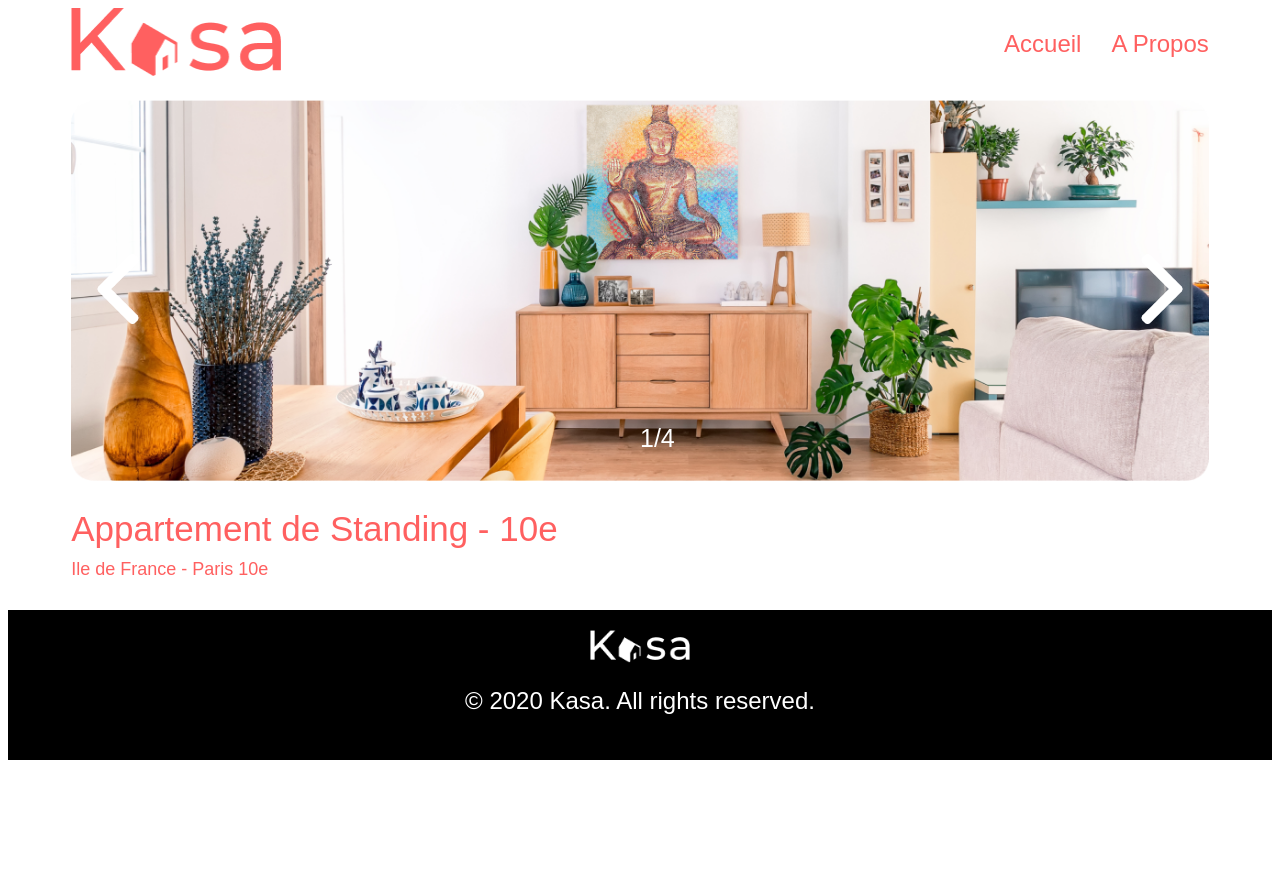
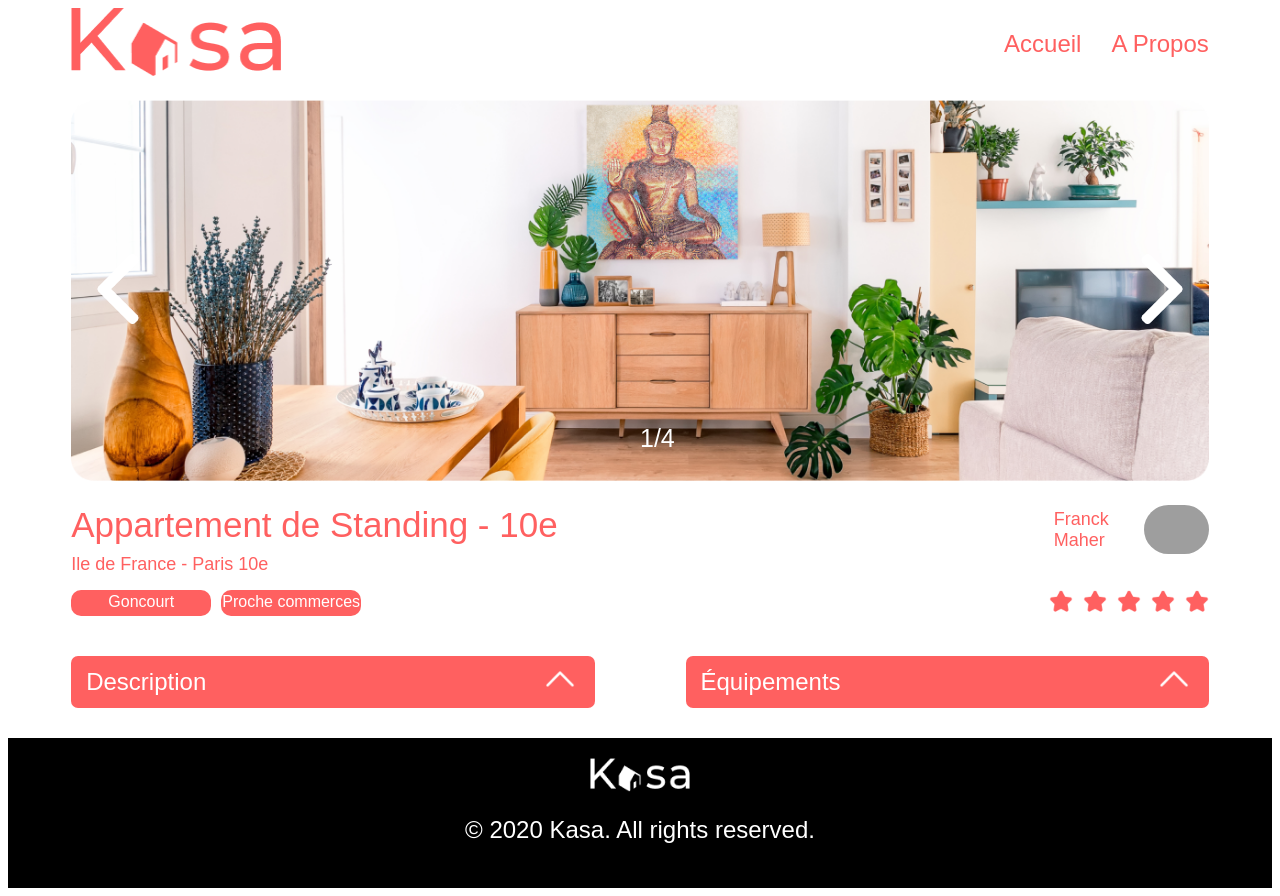
Before and after one commit to Laura-S21/kasa, a React (Create React App) app: page /logements/0979876d in a window 1280 px wide. Before the commit the page ends 800 px from the top, so only its background shows below. Built offline with nearby package versions, Linux system fonts and the light colour scheme; grey boxes are pictures that could not be loaded.

Commit message:
:feat: add basic location page, corrected collapse component

```diff
--- a/src/components/Banner/_banner.scss
+++ b/src/components/Banner/_banner.scss
@@ -1,16 +1,19 @@
 .banner-img {
     margin-left: 5%;
     margin-right: 5%;
-    position: relative;
-    background-image: url(../../assets/Image-source-1.png);
     filter: brightness(80%);
     background-size: cover;
     background-position: 0%;
     height: 250px;
     width: 100%;
     text-align: center;
-    border-radius: 20px 20px 20px 20px;
 
+    img {
+        width: 100%;
+        height: 100%;
+        object-fit: cover;
+        border-radius: 20px 20px 20px 20px;
+    }
 
 }
 
@@ -29,4 +32,5 @@
     justify-content: center;
     margin-top: 50px;
     position: relative;
+
 }
--- a/src/components/Banner/index.jsx
+++ b/src/components/Banner/index.jsx
@@ -1,10 +1,11 @@
-function Banner() {
+function Banner({img, h1}) {
     return (
         <>
             <div className="banner-wrapper">
                 <div className="banner-img">
+                    <img src={img} alt="bannière"/>
                 </div>
-                <h1 className="banner-title">Chez vous, partout et ailleurs</h1>
+                <h1 className="banner-title">{h1}</h1>
             </div>
         </>
     )
--- a/src/components/Collapse/_collapse.scss
+++ b/src/components/Collapse/_collapse.scss
@@ -2,7 +2,7 @@
 
 
 .collapse {
-    width: 75%;
+    width: 100%;
     font-size: 24px;
     font-family: $font-family-base;
     font-weight: $font-weight-base;
@@ -27,9 +27,9 @@
       background-color: $color-background;
       overflow: hidden;
       transition: max-height 0.5s;
-      border-radius: 5px 5px 5px 5px ;
+      border-radius: 0px 0px 5px 5px ;
       &.visible {
-        max-height: 100px;
+        max-height: 150px;
       }
       .inner {
         padding: 15px 20px 20px 20px;
--- a/src/components/Collapse/index.jsx
+++ b/src/components/Collapse/index.jsx
@@ -17,7 +17,7 @@ function Collapse({ title, text }) {
             <div
               className={"collapse-icon " + (isOpen ? "rotateDown" : "rotateUp")}
             >
-              <img className="collapse-arrow" src={Arrow} alt=""/>
+              <img className="collapse-arrow" src={Arrow} alt="Dérouler"/>
             </div>
           </div>
           <div className={"content " + (isOpen ? "visible" : "")}>
--- a/src/pages/About/_about.scss
+++ b/src/pages/About/_about.scss
@@ -24,7 +24,12 @@
 .value-box-wrapper {
     display: flex;
     flex-direction: column;
-    align-items: center;
     gap: 20px;
     margin-top: 30px;
+    width: 75%;
 }
+
+.value-boxes {
+    display: flex;
+    justify-content: center;
+}
--- a/src/pages/About/index.jsx
+++ b/src/pages/About/index.jsx
@@ -1,13 +1,15 @@
 import valuesList from "../../datas/valeurs.json"
 import Collapse from "../../components/Collapse"
+import Banner from "../../components/Banner"
+import Img2 from "../../assets/Image-source-2.png"
 
 function About() {
     return (
         <div>
-            <div className="about-head-wrapper">
-                <div className="about-img-box">
-                </div>
-            </div>
+            <Banner
+                img={Img2}
+            />
+            <div className="value-boxes">
                 <div className="value-box-wrapper">
                     {valuesList.map((value)=> (
                         <Collapse
@@ -18,6 +20,7 @@ function About() {
                     ))}
                 </div>
             </div>
+        </div>
     )
 }
 
--- a/src/pages/Home/index.jsx
+++ b/src/pages/Home/index.jsx
@@ -1,5 +1,7 @@
+import Banner from "../../components/Banner"
 import Card from "../../components/Card"
 import { useLocations } from "../../hooks/logements"
+import Img1 from "../../assets/Image-source-1.png"
 
 function Home() {
 
@@ -7,11 +9,10 @@ function Home() {
 
     return (
         <div>
-            <div className="head-wrapper">
-                <div className="img-box">
-                </div>
-                <h1 className="head-title">Chez vous, partout et ailleurs</h1>
-            </div>
+            <Banner
+                img={Img1}
+                h1={"Chez vous, partout et ailleurs"}
+            />
             <div className="locations-wrapper">
                 <div className="locations-wrapper__cards">
                     {locations.map((location) => (
--- a/src/pages/Location/_location.scss
+++ b/src/pages/Location/_location.scss
@@ -2,14 +2,19 @@
 
 .location-wrapper {
     margin: 0;
+    display: grid;
+    grid-template-columns: repeat(2);
+    grid-template-rows: repeat(4);
+    margin-left: 5%;
+    margin-right: 5%;
 
     &__title {
         font-family: $font-family-base;
         font-weight: $font-weight-base;
         font-size: 35px;
         color: $color-primary;
-        margin-left: 5%;
         margin-bottom: 0;
+        margin-top: 0;
     }
 
     &__map {
@@ -17,8 +22,84 @@
         font-weight: $font-weight-base;
         font-size: 18px;
         color: $color-primary;
-        margin-left: 5%;
         margin-bottom: 0;
-        margin-top: 10px;
+        margin-top: 0;
+        grid-column: 1;
+        grid-row: 2;
     }
 }
+
+.tags-wrapper {
+    display: flex;
+    gap: 10px;
+    margin-top: 15px;
+    grid-column: 1;
+    grid-row: 3;
+}
+
+.tag-button {
+    background-color: $color-primary;
+    width: 140px;
+    height: 20px;
+    text-align: center;
+    color: white;
+    font-family: $font-family-base;
+    font-weight: $font-weight-base;
+    border-radius: 10px 10px 10px 10px ;
+    padding: 3px 0px 3px 0px;
+}
+
+.host-wrapper {
+
+    display: flex;
+    justify-content: flex-end;
+    align-items: center;
+    gap: 30px;
+    grid-column: 2;
+    grid-row: 1;
+
+    &__name {
+        color: $color-primary;
+        font-family: $font-family-base;
+        font-weight: $font-weight-base;
+        font-size: 18px;
+        width: 60px;
+        margin: 0;
+    }
+
+    &__pic {
+        border-radius: 100px;
+        width: 65px;
+    }
+
+
+}
+
+.host-wrapper__rating {
+    display: flex;
+    justify-content: flex-end;
+    grid-column: 2;
+    grid-row: 3;
+    margin-top: 15px;
+}
+
+.host-wrapper__rating-star {
+    width: 24px;
+    height: fit-content;
+    margin-left: 10px;
+}
+
+.location-collapse-wrapper {
+    display: flex;
+    gap: 8%;
+    margin-left: 5%;
+    margin-right: 5%;
+    margin-top: 20px;
+}
+
+.location-collapse {
+    width: 100%;
+    margin-top: 20px;
+    left: 5%;
+    bottom: 20%;
+}
--- a/src/pages/Location/index.jsx
+++ b/src/pages/Location/index.jsx
@@ -1,18 +1,64 @@
 import { useParams } from "react-router-dom"
-import { useLocationsById, /*useLocations*/ } from "../../hooks/logements"
+import { useLocationsById } from "../../hooks/logements"
 import Slideshow from "../../components/Slideshow"
+import redStar from "../../assets/red-star.png"
+import greyStar from "../../assets/grey-star.png"
+import Collapse from "../../components/Collapse"
+
 
 function Logement() {
     const {id} = useParams()
     const location = useLocationsById(id)
-    // const locations = useLocations()
+    const redStars = Array(5).fill(redStar)
+    const greyStars = Array(5).fill(greyStar)
 
     return (
-        <div className="location-wrapper">
+        <>
             <Slideshow />
-            <h1 className="location-wrapper__title">{location.title}</h1>
-            <p className="location-wrapper__map">{location.location}</p>
-        </div>
+                <div className="location-wrapper">
+                    <h1 className="location-wrapper__title">{location.title}</h1>
+                    <p className="location-wrapper__map">{location.location}</p>
+                    <div className="tags-wrapper">
+                        {location.tags.map((locationTag) => (
+                            <div className="tag-button"
+                                key={locationTag}
+                                >
+                                {locationTag}
+                            </div>
+                        ))}
+                    </div>
+                    <div className="host-wrapper">
+                            <p className="host-wrapper__name">{location.host.name}</p>
+                            <img className="host-wrapper__pic" src={location.host.picture} alt="Hôte" />
+
+                    </div>
+                    <div className="host-wrapper__rating">
+                        {redStars.slice(5-location.rating).map((redStar, index )=> {
+                            return <img className="host-wrapper__rating-star" src={redStar} alt="" key={"redStar"+index}/>
+                        })}
+
+                        {greyStars.slice(location.rating).map((greyStar, index) => {
+                            return <img className="host-wrapper__rating-star" src={greyStar} alt="" key={"greyStar"+index}/>
+                        })}
+                    </div>
+                </div>
+                <div className="location-collapse-wrapper">
+                    <div className="location-collapse" >
+                        <Collapse
+                            key={location.id}
+                            title={"Description"}
+                            text={location.description}
+                        />
+                    </div>
+                    <div className="location-collapse">
+                        <Collapse
+                            key={location.id}
+                            title={"Équipements"}
+                            text={location.equipments}
+                        />
+                    </div>
+                </div>
+        </>
     )
 }
 
```
Also changed, not shown: src/assets/grey-star.png (added), src/assets/red-star.png (added). Lines whose indentation alone changed are shown as unchanged.
